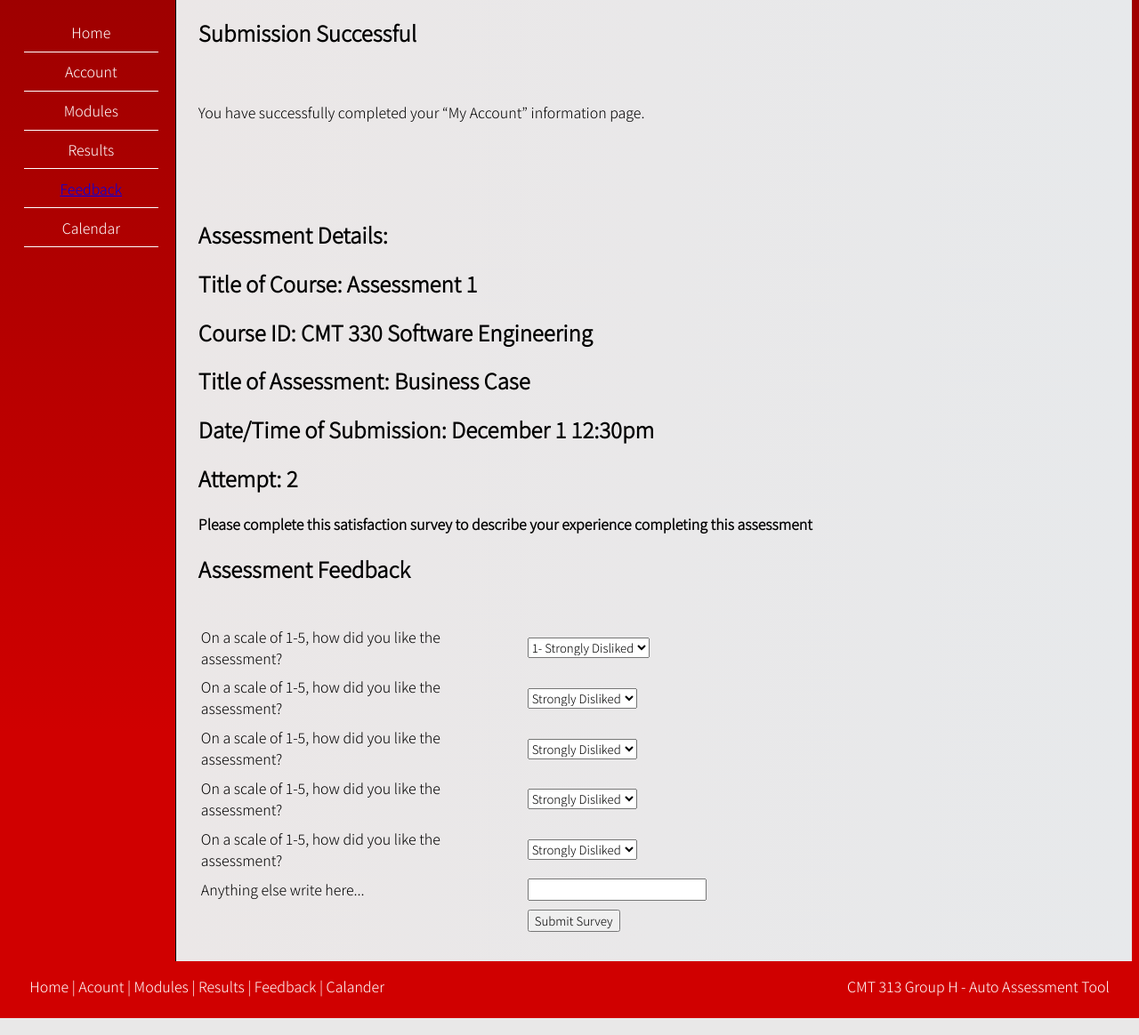
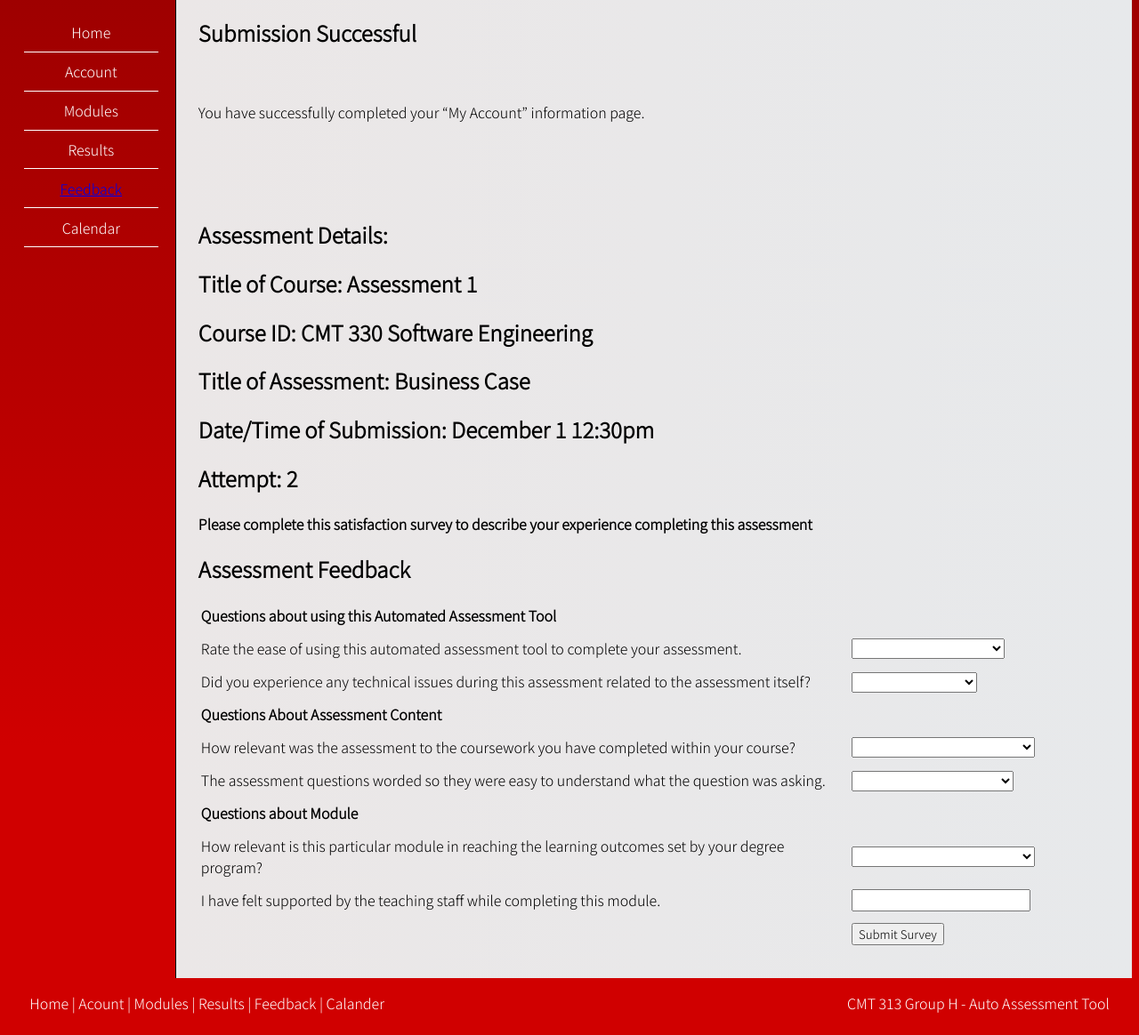
Before and after one commit to emmekay/Automated-Assessment-Tool---Group, a Flask app: page /survey/1/1 in a window 1280 px wide. Shown: the part 89-1253 px from the top of the page at 89% size. Run offline with Flask 2, Linux system fonts and the light colour scheme; the visitor is signed in with stand-in values (Sample User, id 1); data comes from the database, SQL or seed files in the repository.

Commit message:
update survey format & account page linkage

```diff
--- a/AssessmentApp/routes.py
+++ b/AssessmentApp/routes.py
@@ -20,7 +20,7 @@ def login():
     if User is not None and User.verify_password(form.password.data):
       login_user(User)
       flash('Login successful!')
-      return redirect(url_for('home'))
+      return redirect(url_for('staffaccount'))
     flash('Invalid email address or password.')
     return render_template('login.html',form=form)
 
@@ -29,7 +29,7 @@ def login():
 
 @app.route('/home',methods=['GET','POST'])
 def home():
-  return render_template('index.html')
+  return render_template('staffaccount.html')
 
 # @app.route('/addQ/<int:id>', methods = ["GET", "POST"])
 # def addQ(id):
--- a/AssessmentApp/templates/survey.html
+++ b/AssessmentApp/templates/survey.html
@@ -35,108 +35,93 @@
 
     <div class="">
 
-        <h2 id="title">Assessment Feedback</h2> <br>
+        <h2 id="title">Assessment Feedback</h2>
 
         <form class="surveyform" action="{{url_for('survey',  mod_id=mod_id, asse_id = asse_id)}}" method="post">
 
             <table>
-
+                <td><strong>Questions about using this Automated Assessment Tool</strong></td>
                 <tr>
-                    <td><label for="question_1">On a scale of 1-5, how did you like the assessment?</label></td>
+                    <td><label for="question_1">Rate the ease of using this automated
+                    assessment tool to complete your assessment.</label></td>
                     <td>
 
                         <select class="textInput" name="question_1" id="">
-                            <option value="1">1- Strongly Disliked</option>
-                            <option value="2">2- Disliked</option>
-                            <option value="3">3- Neutral</option>
-                            <option value="4">4- Liked</option>
-                            <option value="5">5- Strongly Liked</option>
+                            <option value="0"> </option>
+                            <option value="1">Extremely Difficult</option>
+                            <option value="2">Moderately Difficult</option>
+                            <option value="3">Neither Easy Nor Difficult</option>
+                            <option value="4">Moderately Easy</option>
+                            <option value="5">Extremely Easy</option>
                         </select>
 
                     </td>
                 </tr>
 
                 <tr>
-                    <td><label for="question_2">On a scale of 1-5, how did you like the assessment?</label></td>
+                    <td><label for="question_2">Did you experience any technical issues during this assessment related to the assessment itself?</label></td>
                     <td>
-
                         <select class="textInput" name="question_2" id="">
-                            <option value="1">Strongly Disliked</option>
-                            <option value="2">Disliked</option>
-                            <option value="3">Neutral</option>
-                            <option value="4">Liked</option>
-                            <option value="5">Strongly Liked</option>
+                            <option value="0"> </option>
+                            <option value="1">Several Issues</option>
+                            <option value="2">One Technical Issue</option>
+                            <option value="3">N/A</option>
+                            <option value="4">N/A</option>
+                            <option value="5">No Issues</option>
                         </select>
-
                     </td>
                 </tr>
-
+                <td><strong>Questions About Assessment Content</strong></td>
                 <tr>
-                    <td><label for="question_3">On a scale of 1-5, how did you like the assessment?</label></td>
+                    <td><label for="question_3">How relevant was the assessment to the coursework you have completed within your course?</label></td>
                     <td>
-
                         <select class="textInput" name="question_3" id="">
-                            <option value="1">Strongly Disliked</option>
-                            <option value="2">Disliked</option>
-                            <option value="3">Neutral</option>
-                            <option value="4">Liked</option>
-                            <option value="5">Strongly Liked</option>
+                            <option value="0"> </option>
+                            <option value="1">Extremely Irrelevant</option>
+                            <option value="2">Moderately Irrelevant</option>
+                            <option value="3">Neither Relevant nor Irrelevant</option>
+                            <option value="4">Moderately Relevant</option>
+                            <option value="5">Extremely Relevant</option>
                         </select>
-
                     </td>
                 </tr>
-
                 <tr>
-                    <td><label for="question_4">On a scale of 1-5, how did you like the assessment?</label></td>
+                    <td><label for="question_4">The assessment questions worded so they were easy to understand what the question was asking.</label></td>
                     <td>
-
                         <select class="textInput" name="question_4" id="">
-                            <option value="1">Strongly Disliked</option>
-                            <option value="2">Disliked</option>
-                            <option value="3">Neutral</option>
-                            <option value="4">Liked</option>
-                            <option value="5">Strongly Liked</option>
+                            <option value="0">   </option>
+                            <option value="1">Strongly Disagree</option>
+                            <option value="2">Slightly Disagree</option>
+                            <option value="3">Neither Agree nor Disagree</option>
+                            <option value="4">Slightly Agree</option>
+                            <option value="5">Strongly Agree</option>
                         </select>
-
                     </td>
                 </tr>
-
+                <td><strong>Questions about Module</strong></td>
                 <tr>
-                    <td><label for="question_5">On a scale of 1-5, how did you like the assessment?</label></td>
+                    <td><label for="question_5">How relevant is this particular module in reaching the learning outcomes set by your degree program?</label></td>
                     <td>
-
                         <select class="textInput" name="question_5" id="">
-                            <option value="1">Strongly Disliked</option>
-                            <option value="2">Disliked</option>
-                            <option value="3">Neutral</option>
-                            <option value="4">Liked</option>
-                            <option value="5">Strongly Liked</option>
+                            <option value="0">      </option>
+                            <option value="1">Extremely Irrelevant</option>
+                            <option value="2">Slightly Irrelevant</option>
+                            <option value="3">Neither Relevant nor Irrelevant</option>
+                            <option value="4">Slightly Relevant</option>
+                            <option value="5">Extremely Relevant</option>
                         </select>
-
                     </td>
                 </tr>
-
-
                 <tr>
-                    <td><label for="question_6">Anything else write here...</label></td>
+                    <td><label for="question_6">I have felt supported by the teaching staff while completing this module.</label></td>
                     <td><input class="textInput" type="text" name="question_6" value=""></td>
                 </tr>
-
                 <tr>
                     <td></td>
                     <td> <input id="saveButton" type="submit" name="" value="Submit Survey"></td>
                 </tr>
-
             </table>
-
-
-
         </form>
-
-
-
-
     </div>
-
     </body>
     {% endblock %}
```
